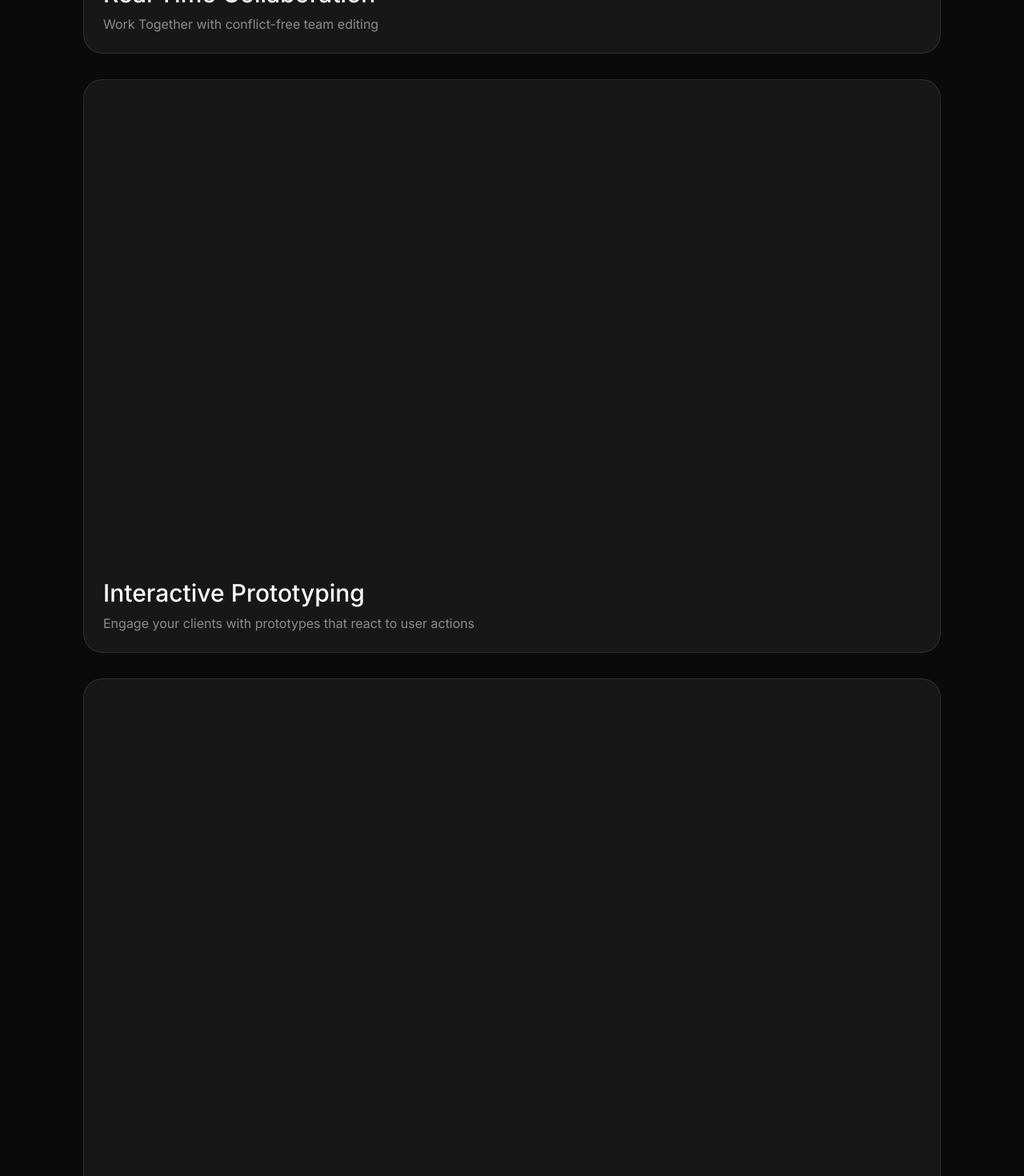
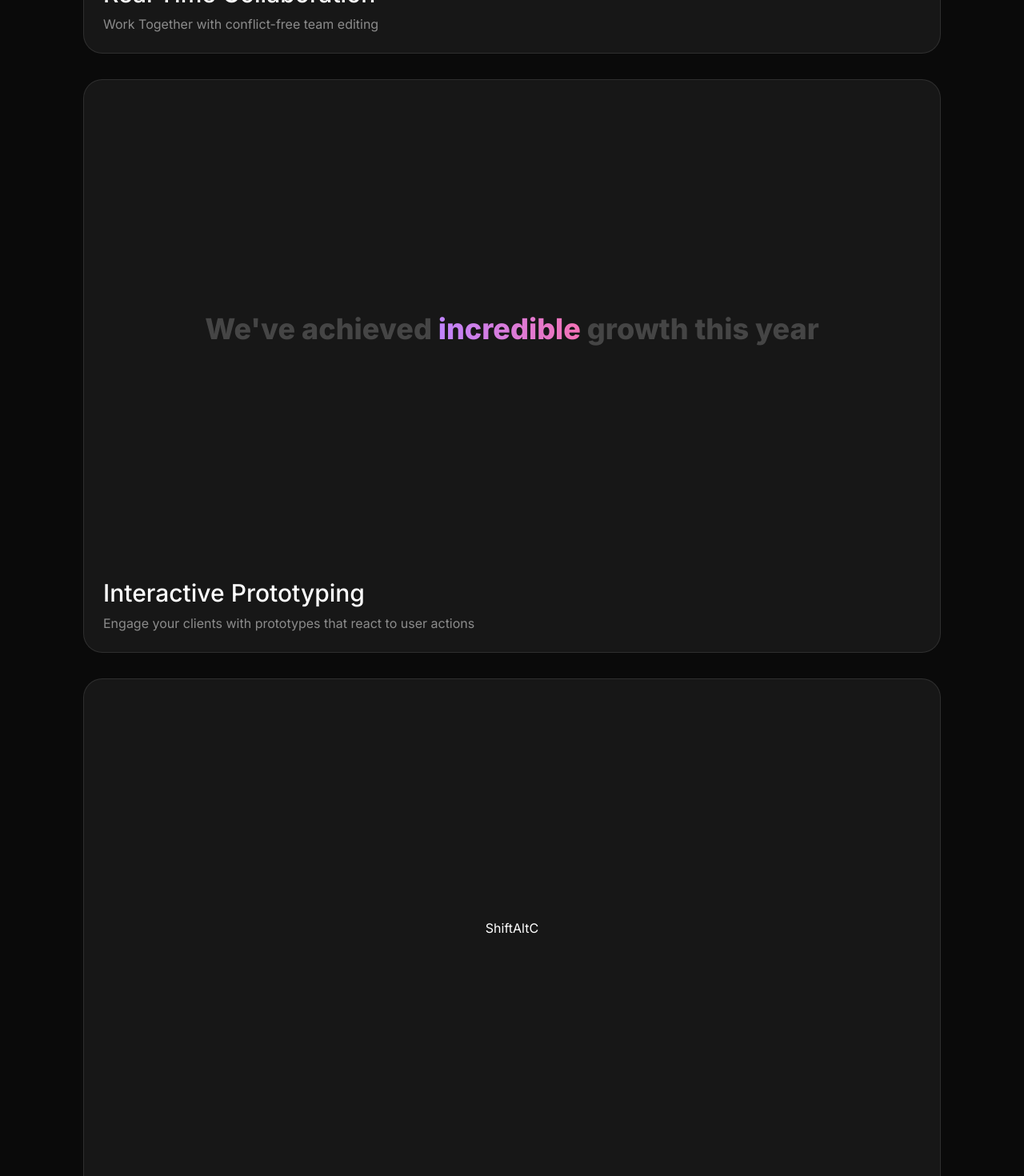
Before and after one commit to LOSTBOY-IS-DED/Layers, a Next.js app in the folder starter-template/: page / in a window 1280 px wide. Shown: the part 2940-4410 px from the top of the page at 80% size. Built offline with nearby package versions, Linux system fonts and the light colour scheme.

Commit message:
done with the second card started with the third

```diff
--- a/starter-template/src/sections/Features.tsx
+++ b/starter-template/src/sections/Features.tsx
@@ -61,13 +61,23 @@ export default function Features() {
                         title="Interactive Prototyping"
                         description="Engage your clients with prototypes that react
                                 to user actions"
-                    ></FeatureCard>
+                    >
+                        <div className="aspect-video flex items-center justify-center">
+                            <p className="text-4xl font-extrabold text-white/20 text-center">We've achieved <span className="bg-gradient-to-r from-purple-400 to-pink-400 bg-clip-text text-transparent">incredible</span> growth this year</p>
+                        </div>
+                    </FeatureCard>
 
                     <FeatureCard
                         title="Keyboard Quick Actions"
                         description="Powerful commands to help you create designs
                                 more quickly"
-                    ></FeatureCard>
+                    >
+                        <div className="aspect-video flex items-center justify-center">
+                            <div>Shift</div>
+                            <div>Alt</div>
+                            <div>C</div>
+                        </div>
+                    </FeatureCard>
                 </div>
                 <div>
                     {features.map((feature) => (
```
